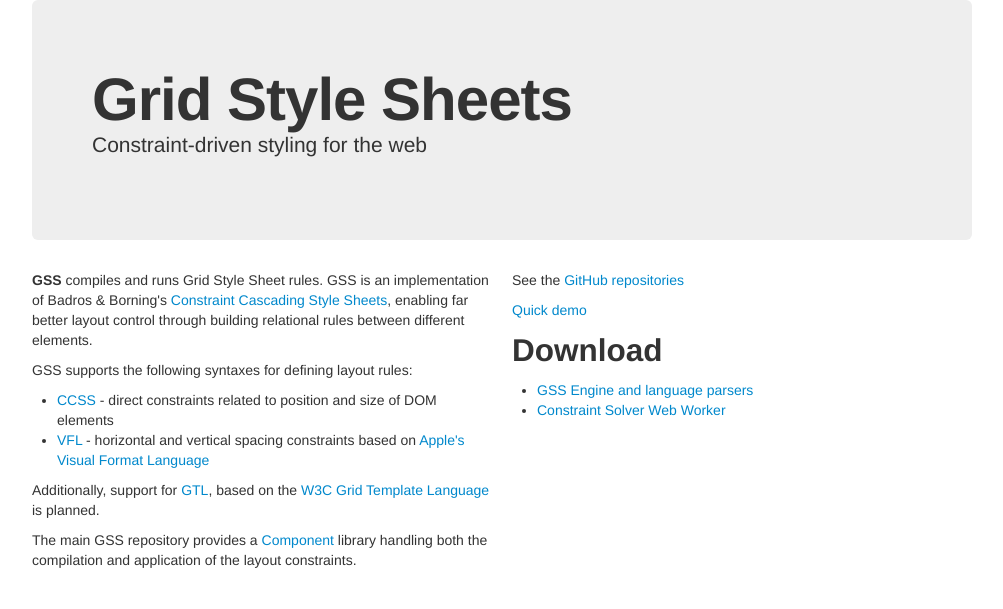
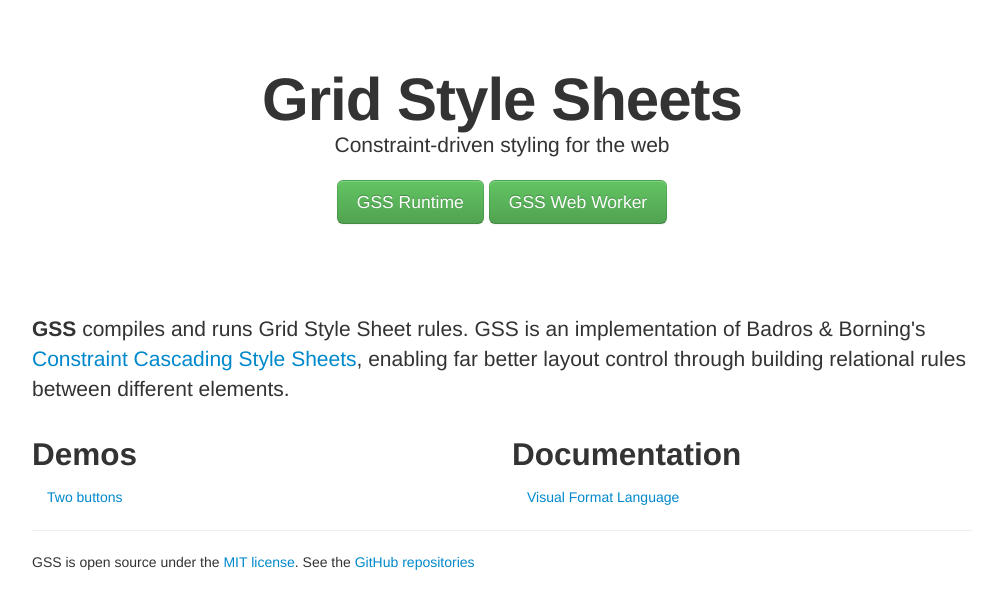
Before and after one commit to gss/gss, a Jekyll site: the page built from index.html, in a window 1280 px wide. Shown: the top 609 px of the page, without its empty margins (138-1141 px from the left). Built offline with Jekyll 4.4.1, drawn with Linux system fonts in a browser that asks for light colours; Markdown is read by kramdown in place of the engine named in the settings.

Commit message:
Better front page

```diff
--- a/index.html
+++ b/index.html
@@ -1,35 +1,50 @@
 ---
 layout: default
 title: Grid Style Sheets
+style: |
+  .hero-unit {
+    background-color: transparent;
+    text-align: center;
+  }
 ---
 <div class="container">
   <div class="hero-unit">
     <h1>Grid Style Sheets</h1>
     <p class="lead">Constraint-driven styling for the web</p>
+    <a href="/browser/gss.js" class="btn btn-success btn-large">GSS Runtime</a>
+    <a href="/browser/gss-solver.min.js" class="btn btn-success btn-large">GSS Web Worker</a>
+  </div>
+  <div class="row">
+    <div class="span12">
+      <p class="lead">
+        <strong>GSS</strong> compiles and runs Grid Style Sheet rules. GSS is an implementation of Badros &amp; Borning's <a href="http://www.cs.washington.edu/research/constraints/web/ccss-uwtr.pdf">Constraint Cascading Style Sheets</a>, enabling far better layout control through building relational rules between different elements.
+      </p>
+    </div>
   </div>
   <div class="row">
     <div class="span6">
-      <p><strong>GSS</strong> compiles and runs Grid Style Sheet rules. GSS is an implementation of Badros &amp; Borning's <a href="http://www.cs.washington.edu/research/constraints/web/ccss-uwtr.pdf">Constraint Cascading Style Sheets</a>, enabling far better layout control through building relational rules between different elements.</p>
-
-      <p>GSS supports the following syntaxes for defining layout rules:</p>
-
-      <ul>
+      <h2>Demos</h2>
+      <ul class="nav nav-list">
+        {% for post in site.categories['demo'] %}
         <li>
-        <a href="https://github.com/the-gss/ccss-compiler#readme">CCSS</a> - direct constraints related to position and size of DOM elements</li>
-        <li>
-        <a href="https://github.com/the-gss/vfl-compiler#readme">VFL</a> - horizontal and vertical spacing constraints based on <a href="http://developer.apple.com/library/ios/documentation/UserExperience/Conceptual/AutolayoutPG/Articles/formatLanguage.html">Apple's Visual Format Language</a>
+          <a href="{{ post.url }}">{{ post.title }}</a>
         </li>
-      </ul><p>Additionally, support for <a href="https://github.com/the-gss/gtl-compiler#readme">GTL</a>, based on the <a href="http://dev.w3.org/csswg/css-template/">W3C Grid Template Language</a> is planned.</p>
-
-      <p>The main GSS repository provides a <a href="http://component.io/">Component</a> library handling both the compilation and application of the layout constraints.</p>
+        {% endfor %}
+      </ul>
     </div>
     <div class="span6">
-      <p>See the <a href="https://github.com/the-gss">GitHub repositories</a></p>
-      <p><a href="./demo/ccss-buttons.html">Quick demo</a></p>
-      <h2>Download</h2>
-      <ul>
-        <li><a href="./browser/gss.js">GSS Engine and language parsers</a></li>
-        <li><a href="./browser/gss-solver.min.js">Constraint Solver Web Worker</a></li>
+      <h2>Documentation</h2>
+      <ul class="nav nav-list">
+        {% for post in site.categories['docs'] %}
+        <li>
+          <a href="{{ post.url }}">{{ post.title }}</a>
+        </li>
+        {% endfor %}
       </ul>
     </div>
+  </div>
+  <hr>
+  <div class="footer">
+    <p>GSS is open source under the <a href="http://opensource.org/licenses/MIT">MIT license</a>. See the <a href="https://github.com/the-gss">GitHub repositories</a></p>
+  </div>
 </div>
```
